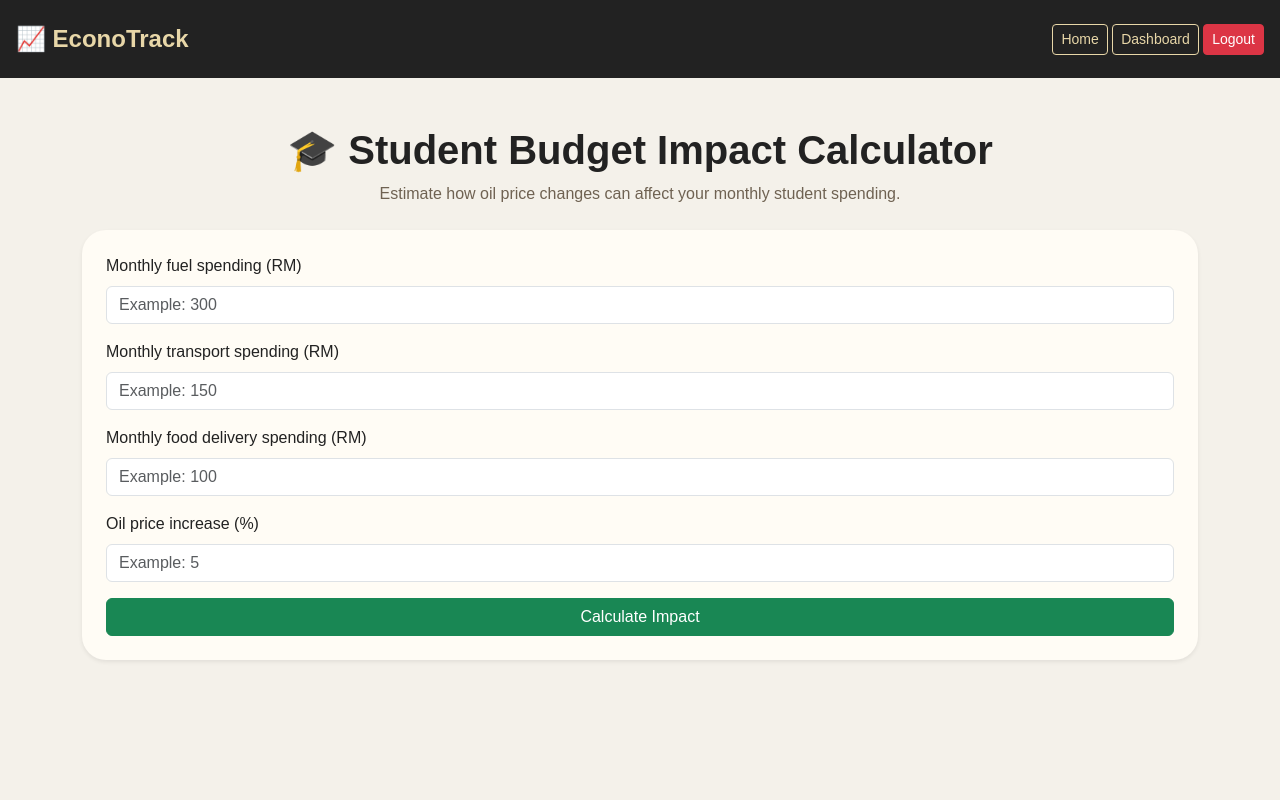
After one commit to janeeswar/Git-exercise-G089, a Python web app: template econotrack/templates/budget.html in a window 1280 px wide. The commit adds this page. Run offline with Jinja, Linux system fonts and the light colour scheme; the template is opened without the code that fills it, so the values that code supplies are empty.

Commit message:
add budget calculator and update live prices

```diff
--- /dev/null
+++ b/econotrack/templates/budget.html
@@ -0,0 +1,131 @@
+<!DOCTYPE html>
+<html lang="en">
+
+<head>
+    <meta charset="UTF-8">
+    <title>Student Budget Impact Calculator</title>
+
+    <link href="https://cdn.jsdelivr.net/npm/bootstrap@5.3.0/dist/css/bootstrap.min.css" rel="stylesheet">
+    <link rel="stylesheet" href="{{ url_for('static', filename='style.css') }}">
+</head>
+
+<body>
+
+<nav class="navbar navbar-dark bg-dark p-3">
+    <a href="/" class="navbar-brand fw-bold">📈 EconoTrack</a>
+
+    <div>
+        <a href="/" class="btn btn-outline-light btn-sm">Home</a>
+        <a href="/dashboard" class="btn btn-outline-light btn-sm">Dashboard</a>
+        <a href="/logout" class="btn btn-danger btn-sm">Logout</a>
+    </div>
+</nav>
+
+<div class="container mt-5">
+
+    <h1 class="fw-bold text-center">
+        🎓 Student Budget Impact Calculator
+    </h1>
+
+    <p class="text-muted text-center">
+        Estimate how oil price changes can affect your monthly student spending.
+    </p>
+
+    <div class="card shadow-sm border-0 p-4 mt-4">
+
+        <form method="POST">
+
+            <div class="mb-3">
+                <label class="form-label">Monthly fuel spending (RM)</label>
+                <input type="number" step="0.01" name="fuel_spending" class="form-control" placeholder="Example: 300" required>
+            </div>
+
+            <div class="mb-3">
+                <label class="form-label">Monthly transport spending (RM)</label>
+                <input type="number" step="0.01" name="transport_spending" class="form-control" placeholder="Example: 150" required>
+            </div>
+
+            <div class="mb-3">
+                <label class="form-label">Monthly food delivery spending (RM)</label>
+                <input type="number" step="0.01" name="food_delivery_spending" class="form-control" placeholder="Example: 100" required>
+            </div>
+
+            <div class="mb-3">
+                <label class="form-label">Oil price increase (%)</label>
+                <input type="number" step="0.01" name="oil_change_percent" class="form-control" placeholder="Example: 5" required>
+            </div>
+
+            <button type="submit" class="btn btn-success w-100">
+                Calculate Impact
+            </button>
+
+        </form>
+
+    </div>
+
+    {% if result %}
+
+    <div class="card shadow-sm border-0 p-4 mt-4">
+
+        <h3 class="fw-bold">
+            📊 Estimated Monthly Impact
+        </h3>
+
+        <p>
+            Oil price increase:
+            <strong>{{ result.oil_change_percent }}%</strong>
+        </p>
+
+        <ul class="list-group mb-3">
+
+            <li class="list-group-item">
+                Fuel extra cost: <strong>RM{{ result.fuel_extra }}</strong>
+            </li>
+
+            <li class="list-group-item">
+                Transport extra cost: <strong>RM{{ result.transport_extra }}</strong>
+            </li>
+
+            <li class="list-group-item">
+                Food delivery extra cost: <strong>RM{{ result.delivery_extra }}</strong>
+            </li>
+
+        </ul>
+
+        <p>
+            Current monthly spending:
+            <strong>RM{{ result.current_total }}</strong>
+        </p>
+
+        <p>
+            Estimated new monthly spending:
+            <strong>RM{{ result.new_total }}</strong>
+        </p>
+
+        <p>
+            Total extra monthly cost:
+            <strong class="text-danger">RM{{ result.total_extra }}</strong>
+        </p>
+
+        <p>
+            Risk level:
+            <span class="badge bg-primary">{{ result.risk_level }}</span>
+        </p>
+
+        <div class="alert alert-info">
+            {{ result.advice }}
+        </div>
+
+        <div class="alert alert-secondary">
+            Formula used:
+            Extra cost = Monthly spending × Oil increase percentage
+        </div>
+
+    </div>
+
+    {% endif %}
+
+</div>
+
+</body>
+</html>
```
Also changed, not shown: econotrack/app.py (+57 -0 lines), econotrack/templates/index.html (+12 -3 lines).
